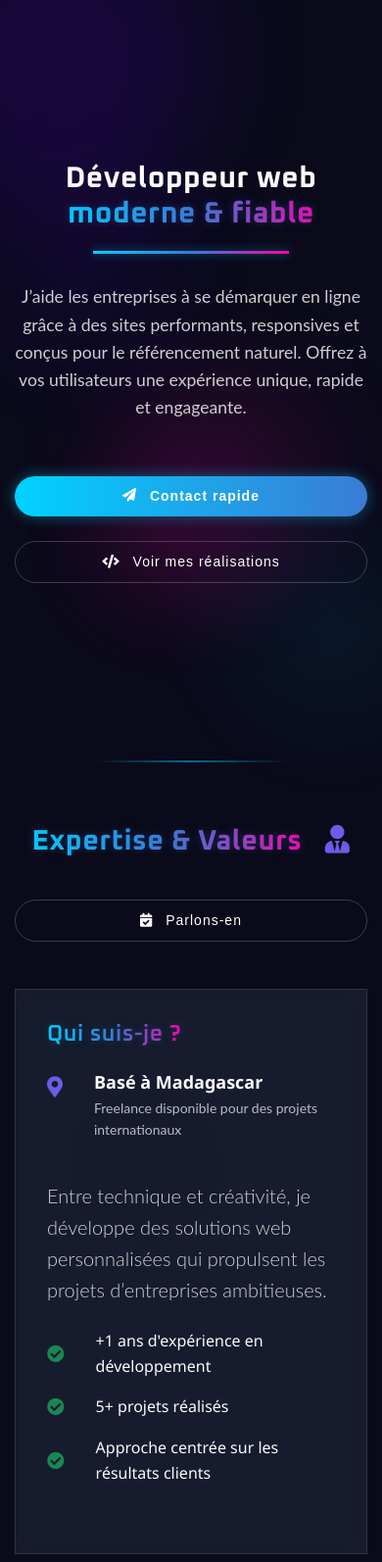
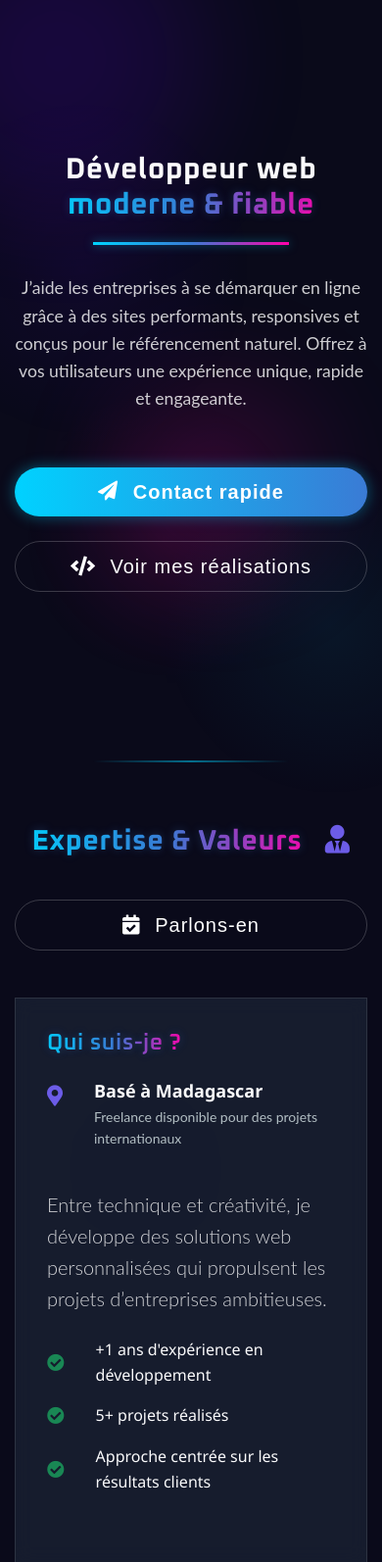
Before and after one commit to Besedra/besedev, a PHP site: page / in a window 390 px wide. Shown: the top 1594 px of the page at 98% size. Run offline with PHP 8.4, Linux system fonts and the light colour scheme; some libraries are stand-ins or nearby versions.

Commit message:
Update style.css

```diff
--- a/css/style.css
+++ b/css/style.css
@@ -796,7 +796,7 @@
 
     /* Ajustement des boutons */
     .btn {
-        font-size: 14px !important;
+        font-size: 20px !important;
         padding: 10px 15px !important;
     }
 
```
